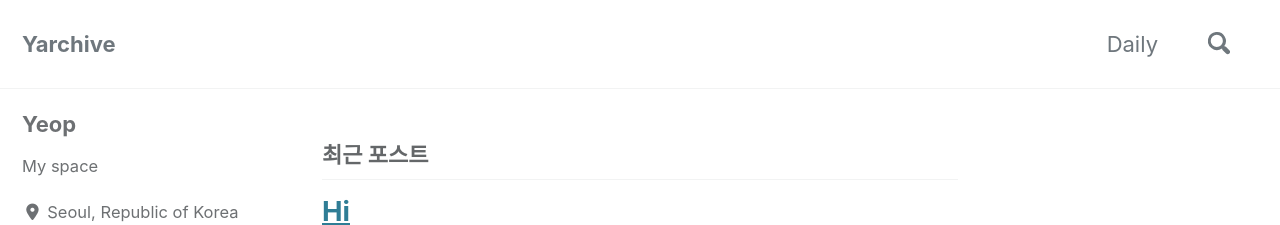
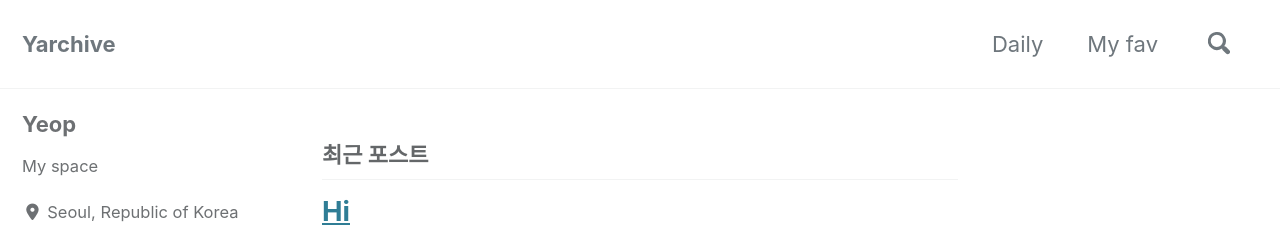
Before and after one commit to jonggleac/jonggleac.github.io, a Jekyll site: the page built from index.html, in a window 1280 px wide. Shown: the top 225 px of the page. Built offline with Jekyll 4.4.1, drawn with Linux system fonts in a browser that asks for light colours; cached includes are drawn as plain includes; nearby versions of some CDN libraries; the list of posts is cut into pages by our own code.

Commit message:
Update navigation.yml

```diff
--- a/_data/navigation.yml
+++ b/_data/navigation.yml
@@ -2,3 +2,5 @@
 main:
   - title: "Daily"
     url: /daily/
+  - title: My fav
+    url: /fav/
```
